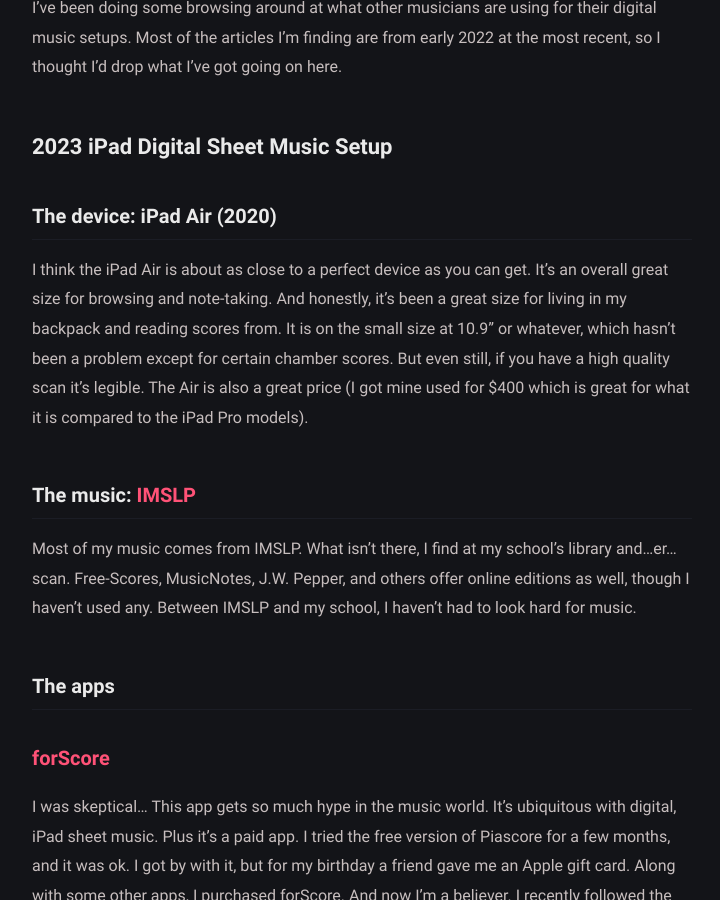
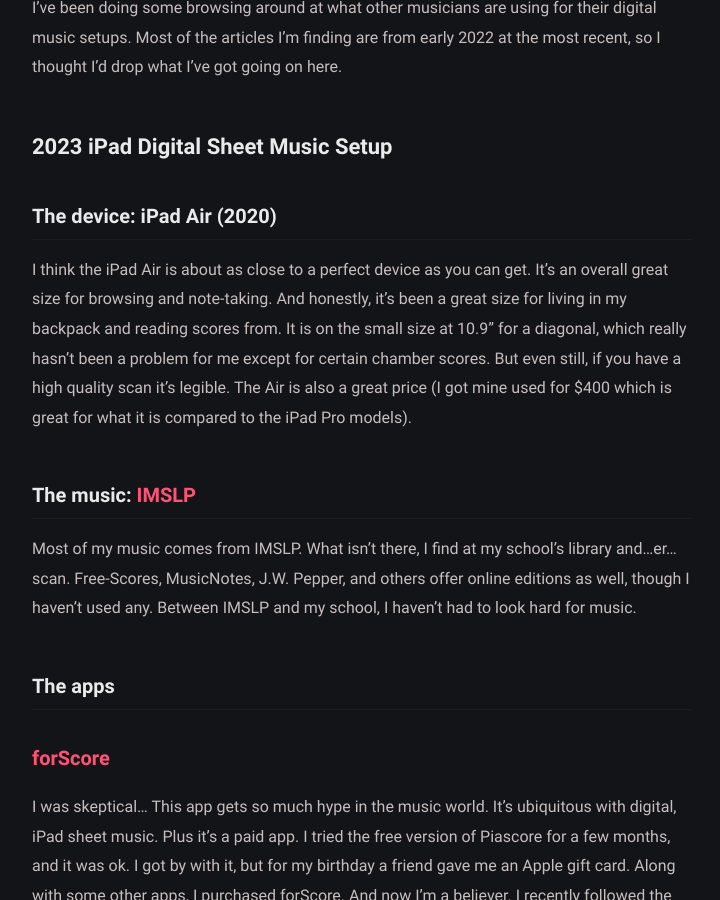
Before and after one commit to atrial-albumen/atrial-albumen.github.io, a Jekyll site: the page built from _posts/2023-05-25-i-use-an-ipad/2023-05-25-i-use-an-ipad.md, in a window 1280 px wide and 900 px high, scrolled down 470 px. Shown: the whole window, without its empty margins (278-998 px from the left). Built offline with Jekyll 4.4.1, drawn with Linux system fonts in a browser that asks for light colours.

Commit message:
Update 2023-05-25-i-use-an-ipad.md

```diff
--- a/_posts/2023-05-25-i-use-an-ipad/2023-05-25-i-use-an-ipad.md
+++ b/_posts/2023-05-25-i-use-an-ipad/2023-05-25-i-use-an-ipad.md
@@ -11,7 +11,7 @@
 
 ## 2023 iPad Digital Sheet Music Setup
 ### The device: iPad Air (2020)
-I think the iPad Air is about as close to a perfect device as you can get. It’s an overall great size for browsing and note-taking. And honestly, it's been a great size for living in my backpack and reading scores from. It is on the small size at 10.9" or whatever, which hasn't been a problem except for certain chamber scores. But even still, if you have a high quality scan it's legible. The Air is also a great price (I got mine used for $400 which is great for what it is compared to the iPad Pro models).
+I think the iPad Air is about as close to a perfect device as you can get. It’s an overall great size for browsing and note-taking. And honestly, it's been a great size for living in my backpack and reading scores from. It is on the small size at 10.9" for a diagonal, which really hasn't been a problem for me except for certain chamber scores. But even still, if you have a high quality scan it's legible. The Air is also a great price (I got mine used for $400 which is great for what it is compared to the iPad Pro models).
 ### The music: [IMSLP](https://imslp.org)
 Most of my music comes from IMSLP. What isn’t there, I find at my school’s library and…er…scan. Free-Scores, MusicNotes, J.W. Pepper, and others offer online editions as well, though I haven’t used any. Between IMSLP and my school, I haven’t had to look hard for music.
 ### The apps
```
